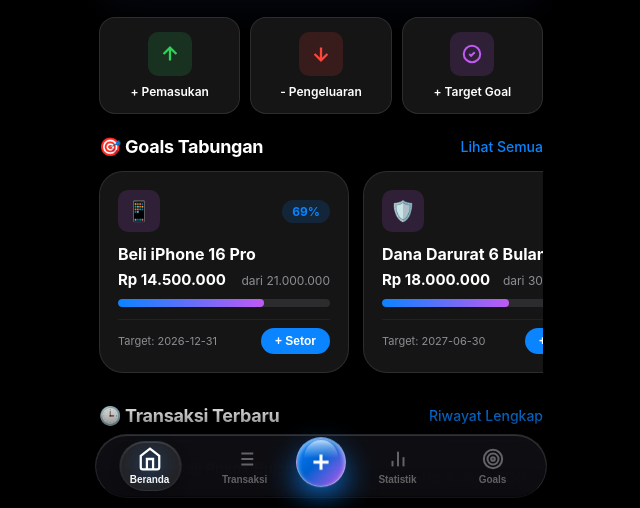
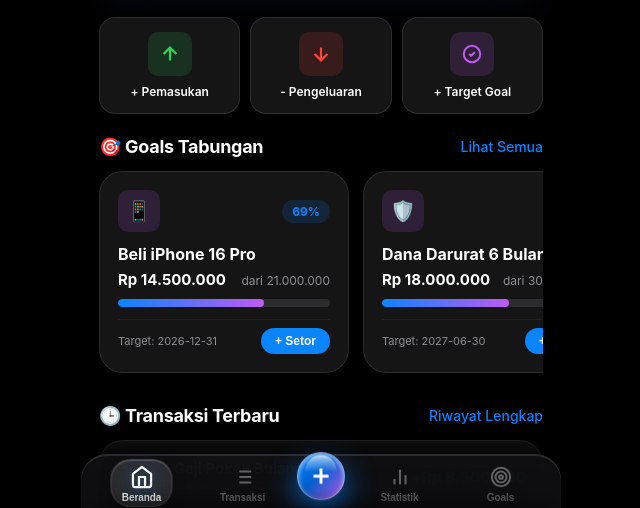
Before and after one commit to rizalabidiinn/myfinnance, a website: page index.html in a window 1280 px wide. Shown: the part 292-800 px from the top of the page, without its empty margins (319-959 px from the left). Drawn offline with Linux system fonts and the light colour scheme.

Commit message:
Add files via upload

```diff
--- a/capacitor.config.json
+++ b/capacitor.config.json
@@ -2,11 +2,14 @@
   "appId": "com.keuangan.app",
   "appName": "KeuanganKu",
   "webDir": "www",
+  "backgroundColor": "#000000",
   "server": {
     "cleartext": true
   },
   "ios": {
     "scheme": "KeuanganKu",
-    "contentInset": "always"
+    "contentInset": "never",
+    "backgroundColor": "#000000",
+    "preferredContentMode": "mobile"
   }
 }
--- a/index.html
+++ b/index.html
@@ -9,7 +9,8 @@
   <meta name="apple-mobile-web-app-capable" content="yes">
   <meta name="apple-mobile-web-app-status-bar-style" content="black-translucent">
   <meta name="apple-mobile-web-app-title" content="KeuanganKu">
-  <meta name="theme-color" content="#0F172A">
+  <meta name="theme-color" content="#000000">
+  <meta name="msapplication-navbutton-color" content="#000000">
   <link rel="apple-touch-icon" href="icon-192.png">
   <link rel="manifest" href="manifest.json">
 
@@ -40,8 +41,8 @@
       --ios-teal: #64D2FF;
 
       --font-family: -apple-system, BlinkMacSystemFont, "SF Pro Display", "SF Pro Text", "Helvetica Neue", sans-serif;
-      --safe-top: env(safe-area-inset-top, 24px);
-      --safe-bottom: env(safe-area-inset-bottom, 20px);
+      --safe-top: env(safe-area-inset-top, 44px);
+      --safe-bottom: env(safe-area-inset-bottom, 34px);
 
       --radius-sm: 10px;
       --radius-md: 16px;
@@ -93,9 +94,23 @@
       -webkit-user-select: none;
     }
 
-    html, body {
+    html {
       width: 100%;
       height: 100%;
+      height: 100dvh;
+      min-height: 100vh;
+      margin: 0;
+      padding: 0;
+      overflow: hidden;
+      background-color: #000000 !important;
+      -webkit-text-size-adjust: 100%;
+    }
+
+    body {
+      width: 100%;
+      height: 100%;
+      height: 100dvh;
+      min-height: 100vh;
       margin: 0;
       padding: 0;
       overflow: hidden;
@@ -105,7 +120,7 @@
       right: 0;
       bottom: 0;
       font-family: var(--font-family);
-      background-color: #000000;
+      background-color: #000000 !important;
       color: var(--text-primary);
       touch-action: manipulation;
       transition: background-color 0.4s ease;
@@ -115,9 +130,14 @@
     .app-wrapper {
       width: 100%;
       height: 100%;
+      height: 100dvh;
+      min-height: 100%;
+      margin: 0;
+      padding: 0;
       display: flex;
       justify-content: center;
-      align-items: center;
+      align-items: stretch;
+      background-color: #000000 !important;
       position: relative;
       overflow: hidden;
     }
@@ -126,7 +146,11 @@
       width: 100%;
       max-width: 480px;
       height: 100%;
-      background: var(--bg-primary);
+      height: 100dvh;
+      min-height: 100%;
+      margin: 0;
+      padding: 0;
+      background: #000000 !important;
       position: relative;
       overflow: hidden;
       display: flex;
@@ -150,12 +174,16 @@
       overflow-x: hidden;
       -webkit-overflow-scrolling: touch;
       overscroll-behavior-y: contain;
-      padding: calc(var(--safe-top) + 14px) 18px calc(var(--safe-bottom) + 120px);
+      padding: calc(var(--safe-top) + 14px) 18px calc(var(--safe-bottom) + 95px);
       position: relative;
       box-sizing: border-box;
+      background-color: #000000;
     }
     .app-screen::-webkit-scrollbar {
       display: none;
+    }
+    [data-theme="light"] .app-screen {
+      background-color: #F2F2F7;
     }
 
     /* Typography */
@@ -766,59 +794,65 @@
       bottom: 0;
       left: 0;
       right: 0;
-      height: 110px;
-      background: linear-gradient(to top, #000000 0%, rgba(0, 0, 0, 0.88) 45%, rgba(0, 0, 0, 0) 100%);
+      height: calc(var(--safe-bottom) + 75px);
+      background: linear-gradient(to top, rgba(0, 0, 0, 0.95) 0%, rgba(0, 0, 0, 0.6) 40%, rgba(0, 0, 0, 0) 100%);
       pointer-events: none;
       z-index: 550;
     }
     [data-theme="light"] .bottom-scrim-mask {
-      background: linear-gradient(to top, #F2F2F7 0%, rgba(242, 242, 247, 0.88) 45%, rgba(242, 242, 247, 0) 100%);
+      background: linear-gradient(to top, rgba(242, 242, 247, 0.95) 0%, rgba(242, 242, 247, 0.6) 40%, rgba(242, 242, 247, 0) 100%);
     }
 
     .tab-bar-container {
       position: absolute;
-      bottom: max(calc(var(--safe-bottom) - 16px), 10px);
-      left: 14px;
-      right: 14px;
-      height: 64px;
-      border-radius: 34px;
-      background: rgba(18, 18, 22, 0.82);
+      bottom: 0;
+      left: 0;
+      right: 0;
+      width: 100%;
+      height: calc(var(--safe-bottom) + 54px);
+      padding-bottom: var(--safe-bottom);
+      padding-top: 4px;
+      padding-left: 10px;
+      padding-right: 10px;
+      border-radius: 26px 26px 0 0;
+      background: rgba(16, 16, 20, 0.94);
       backdrop-filter: blur(40px) saturate(220%);
       -webkit-backdrop-filter: blur(40px) saturate(220%);
-      border: 1px solid rgba(255, 255, 255, 0.1);
-      border-bottom: 1px solid rgba(255, 255, 255, 0.04);
+      border-top: 1px solid rgba(255, 255, 255, 0.12);
+      border-left: none;
+      border-right: none;
+      border-bottom: none;
       box-shadow:
-        0 14px 34px rgba(0, 0, 0, 0.6),
-        0 1px 0 rgba(255, 255, 255, 0.15) inset,
-        0 -1px 0 rgba(0, 0, 0, 0.3) inset;
+        0 -8px 30px rgba(0, 0, 0, 0.7),
+        0 1px 0 rgba(255, 255, 255, 0.12) inset;
       display: flex;
       align-items: center;
       justify-content: space-between;
-      padding: 0 6px;
       z-index: 600;
       pointer-events: auto;
+      box-sizing: border-box;
     }
     [data-theme="light"] .tab-bar-container {
-      background: rgba(255, 255, 255, 0.88);
-      border: 1px solid rgba(255, 255, 255, 0.5);
+      background: rgba(255, 255, 255, 0.92);
+      border-top: 1px solid rgba(0, 0, 0, 0.08);
       box-shadow:
-        0 10px 28px rgba(0, 0, 0, 0.1),
+        0 -8px 25px rgba(0, 0, 0, 0.08),
         0 1px 0 rgba(255, 255, 255, 0.9) inset;
     }
 
-    /* Sliding Bubble Glass Pill Indicator (Soft Translucent Glow, No Harsh White Border) */
+    /* Sliding Bubble Glass Pill Indicator (Soft Translucent Liquid Glow) */
     .bubble-glass-indicator {
       position: absolute;
-      top: 6px;
-      bottom: 6px;
+      top: 4px;
+      height: 48px;
       left: 0;
       width: 58px;
-      border-radius: 28px;
-      background: rgba(255, 255, 255, 0.09);
-      border: 1px solid rgba(255, 255, 255, 0.08);
+      border-radius: 20px;
+      background: rgba(255, 255, 255, 0.12);
+      border: 1px solid rgba(255, 255, 255, 0.12);
       box-shadow:
-        0 4px 12px rgba(0, 0, 0, 0.2),
-        inset 0 1px 1px rgba(255, 255, 255, 0.15);
+        0 4px 14px rgba(0, 0, 0, 0.25),
+        inset 0 1px 1px rgba(255, 255, 255, 0.2);
       backdrop-filter: blur(16px);
       -webkit-backdrop-filter: blur(16px);
       pointer-events: none;
@@ -828,8 +862,8 @@
     }
     [data-theme="light"] .bubble-glass-indicator {
       background: rgba(0, 122, 255, 0.12);
-      border: 1px solid rgba(0, 122, 255, 0.15);
-      box-shadow: 0 4px 12px rgba(0, 122, 255, 0.1);
+      border: 1px solid rgba(0, 122, 255, 0.16);
+      box-shadow: 0 4px 12px rgba(0, 122, 255, 0.12);
     }
 
     .tab-item {
@@ -845,12 +879,12 @@
       cursor: pointer;
       position: relative;
       z-index: 2;
-      height: 100%;
-      border-radius: 28px;
+      height: 48px;
+      border-radius: 20px;
       transition: color 0.3s ease, transform 0.25s cubic-bezier(0.34, 1.56, 0.64, 1);
     }
     .tab-item:active {
-      transform: scale(0.86);
+      transform: scale(0.88);
     }
     .tab-item.active {
       color: #fff;
@@ -867,7 +901,7 @@
       transition: transform 0.35s cubic-bezier(0.34, 1.56, 0.64, 1), filter 0.3s ease;
     }
     .tab-item.active .tab-icon {
-      transform: scale(1.12);
+      transform: scale(1.1);
       filter: drop-shadow(0 2px 8px rgba(10, 132, 255, 0.6));
     }
     .tab-label {
@@ -882,8 +916,8 @@
 
     /* Central Floating 3D Bubble Glass Orb (+) */
     .floating-add-btn {
-      width: 50px;
-      height: 50px;
+      width: 48px;
+      height: 48px;
       border-radius: 50%;
       background: linear-gradient(135deg, #0A84FF 0%, #0062D2 45%, #BF5AF2 100%);
       border: 1.5px solid rgba(255, 255, 255, 0.45);
@@ -900,6 +934,7 @@
       z-index: 5;
       flex-shrink: 0;
       margin: 0 4px;
+      margin-top: -8px;
       transition: transform 0.35s cubic-bezier(0.34, 1.56, 0.64, 1), box-shadow 0.3s ease;
       animation: bubbleGlassFloat 3.5s ease-in-out infinite;
     }
```
